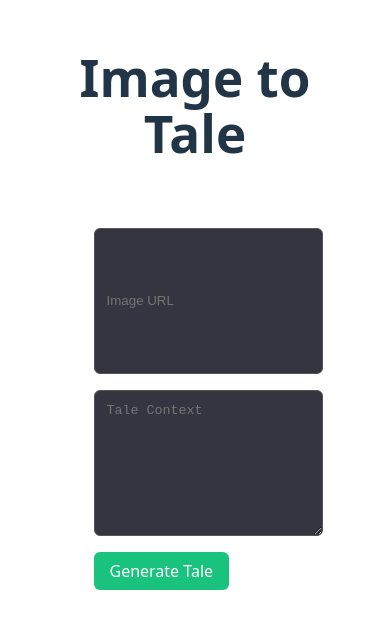
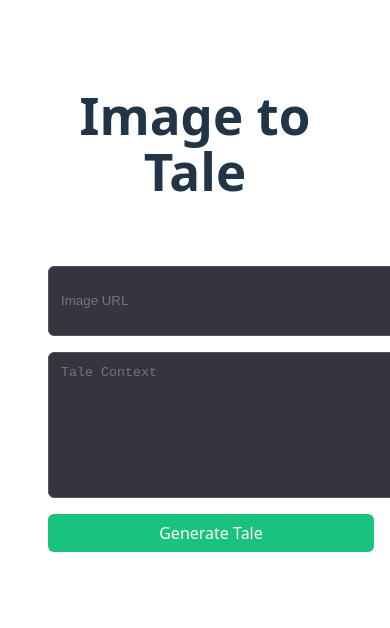
Before and after one commit to actions-devops-ucr-2025/mmm-img-to-tale, a React (Vite) app: page / in a window 390 px wide. Shown: the part 136-764 px from the top of the page. Built offline with nearby package versions, Linux system fonts and the light colour scheme.

Commit message:
Enhance UI validation and responsiveness

```diff
--- a/src/presentation/App.css
+++ b/src/presentation/App.css
@@ -8,4 +8,5 @@
   align-items: center;
   justify-content: center;
   min-height: 100vh;
+  width: 100%;
 }
--- a/src/presentation/components/TaleGenerator.module.css
+++ b/src/presentation/components/TaleGenerator.module.css
@@ -4,11 +4,22 @@
   gap: 1rem;
   margin: 2rem auto;
   max-width: 600px;
+  width: 100%;
 }
 
 .preview {
   max-width: 100%;
   border-radius: 0.5rem;
+}
+
+.input {
+  width: 100%;
+  min-height: 44px;
+  padding: 0.75rem;
+  border-radius: 0.375rem;
+  border: 1px solid #555;
+  background-color: #343541;
+  color: #ececf1;
 }
 
 .textarea {
@@ -63,3 +74,12 @@
   color: #fff;
   cursor: pointer;
 }
+
+@media (max-width: 600px) {
+  .container {
+    padding: 0 1rem;
+  }
+  .button {
+    align-self: stretch;
+  }
+}
--- a/src/presentation/components/TaleGenerator.tsx
+++ b/src/presentation/components/TaleGenerator.tsx
@@ -1,6 +1,15 @@
 import { useState, useEffect } from 'react'
 import styles from './TaleGenerator.module.css'
 import generateTale from '../../application/generateTale.js'
+
+function isValidUrl(value: string) {
+  try {
+    new URL(value)
+    return true
+  } catch {
+    return false
+  }
+}
 
 export default function TaleGenerator() {
   const [imageUrl, setImageUrl] = useState('')
@@ -23,11 +32,32 @@ export default function TaleGenerator() {
     const url = e.target.value
     setStory('')
     setImageUrl(url)
+    if (url && !isValidUrl(url)) {
+      setError('Please provide a valid URL')
+    } else {
+      setError('')
+    }
+  }
+
+  const handleContextChange = (e: any) => {
+    const value = e.target.value
+    const words = value.trim().split(/\s+/)
+    if (words.filter(Boolean).length > 100) {
+      setContext(words.slice(0, 100).join(' '))
+      setError('Context cannot exceed 100 words')
+    } else {
+      setError('')
+      setContext(value)
+    }
   }
 
   const handleGenerate = async () => {
-    if (!imageUrl) {
-      setError('Please provide an image URL first')
+    if (!imageUrl || !isValidUrl(imageUrl)) {
+      setError('Please provide a valid image URL first')
+      return
+    }
+    if (context.trim().split(/\s+/).filter(Boolean).length > 100) {
+      setError('Context cannot exceed 100 words')
       return
     }
     setError('')
@@ -66,13 +96,13 @@ export default function TaleGenerator() {
         placeholder="Image URL"
         value={imageUrl}
         onChange={handleUrlChange}
-        className={styles.textarea}
+        className={styles.input}
       />
       {preview && <img src={preview} alt="Preview" className={styles.preview} />}
       <textarea
         placeholder="Tale Context"
         value={context}
-        onChange={(e) => setContext(e.target.value)}
+        onChange={handleContextChange}
         className={styles.textarea}
       />
       <button onClick={handleGenerate} className={styles.button}>
```
